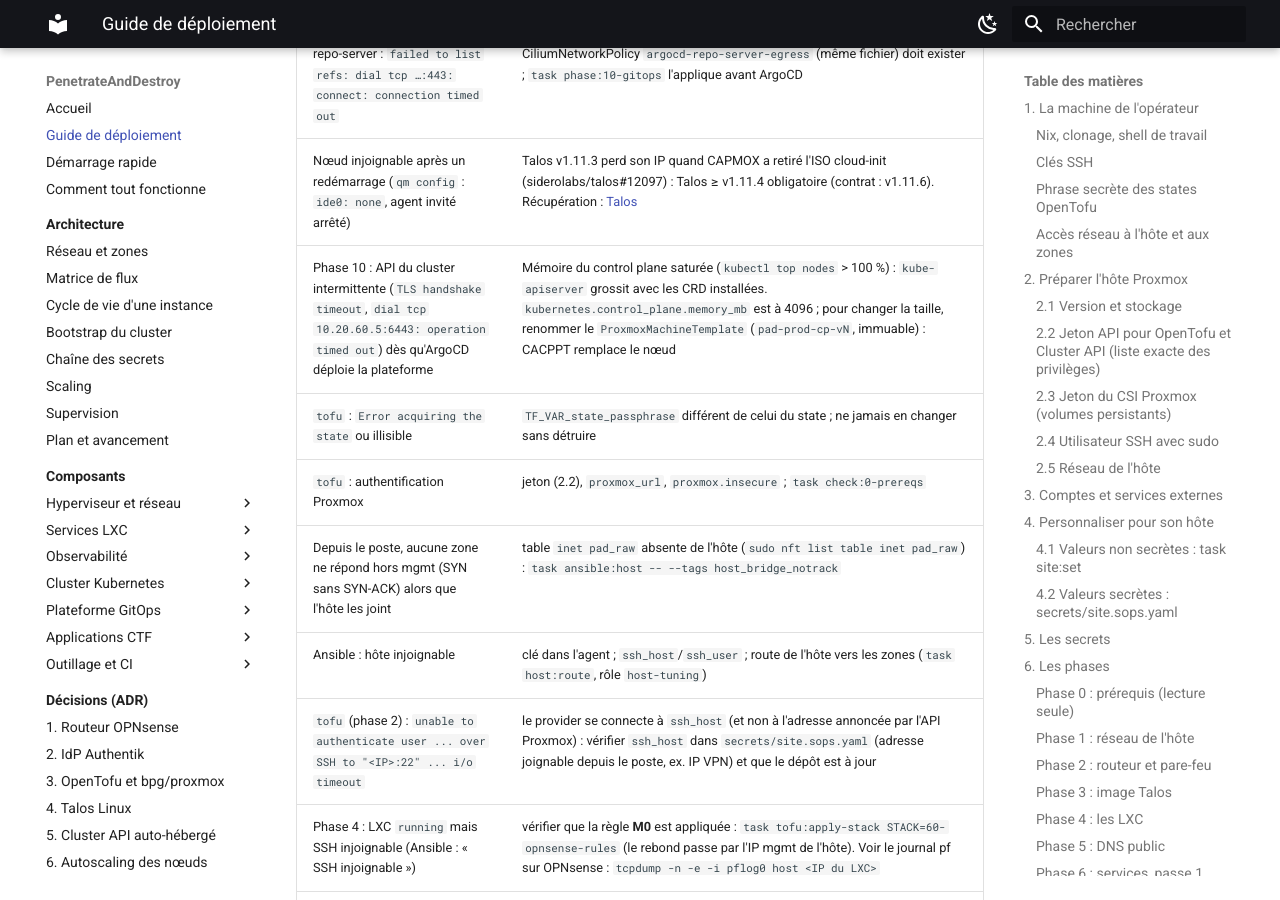
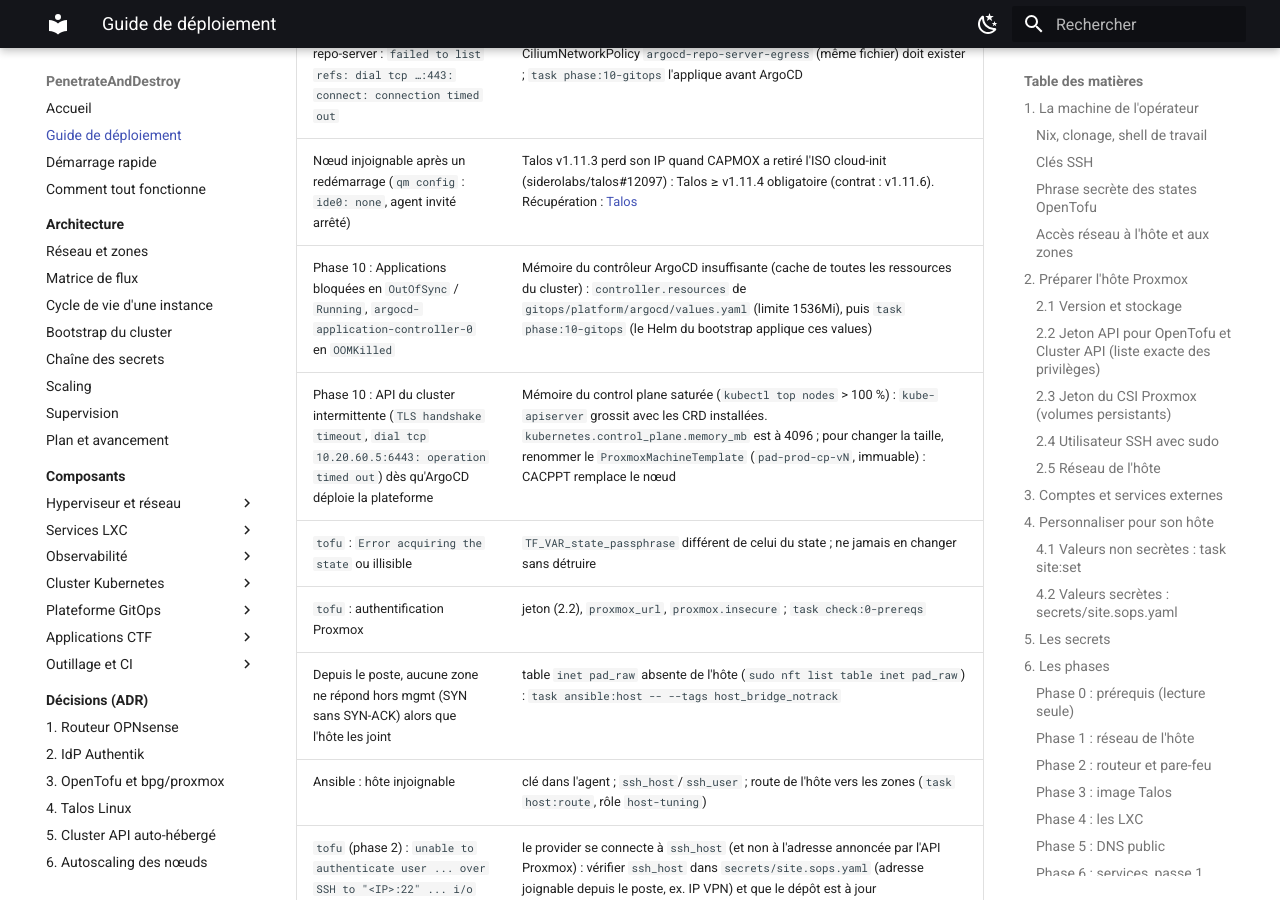
Before and after one commit to kim-tsr/penetrate-and-destroy, an MkDocs documentation site: the page built from docs/guide-deploiement.md, in a window 1280 px wide and 900 px high, scrolled down 25111 px. Built offline with MkDocs 1.6.1 and Material for MkDocs 9.7.7, drawn with Linux system fonts in a browser that asks for light colours.

Commit message:
fix(argocd): mémoire du contrôleur à 1536Mi (OOMKilled en boucle à 640Mi au premier déploiement)

```diff
--- a/docs/guide-deploiement.md
+++ b/docs/guide-deploiement.md
@@ -622,6 +622,7 @@
 | Application `root` en `Unknown` : `authentication required: Repository not found` ou `context deadline exceeded` | ArgoCD lit le dépôt avec la clé de déploiement, donc en SSH (`git.ssh`), et les zones n'ont d'egress qu'en 80/443 : `git_ssh` doit être `ssh://git@ssh.github.com:443/<vous>/<fork>.git` (`task site:set`), puis commit, push et `task phase:10-gitops` |
 | Applications en `Unknown`, repo-server : `failed to list refs: dial tcp …:443: connect: connection timed out` | Egress du namespace `argocd` bloqué par sa `default-deny-baseline` : la CiliumNetworkPolicy `argocd-repo-server-egress` (même fichier) doit exister ; `task phase:10-gitops` l'applique avant ArgoCD |
 | Nœud injoignable après un redémarrage (`qm config` : `ide0: none`, agent invité arrêté) | Talos v1.11.3 perd son IP quand CAPMOX a retiré l'ISO cloud-init (siderolabs/talos#12097) : Talos ≥ v1.11.4 obligatoire (contrat : v1.11.6). Récupération : [Talos](composants/talos.md#redémarrage-des-nœuds-et-configuration-réseau) |
+| Phase 10 : Applications bloquées en `OutOfSync` / `Running`, `argocd-application-controller-0` en `OOMKilled` | Mémoire du contrôleur ArgoCD insuffisante (cache de toutes les ressources du cluster) : `controller.resources` de `gitops/platform/argocd/values.yaml` (limite 1536Mi), puis `task phase:10-gitops` (le Helm du bootstrap applique ces values) |
 | Phase 10 : API du cluster intermittente (`TLS handshake timeout`, `dial tcp 10.20.60.5:6443: operation timed out`) dès qu'ArgoCD déploie la plateforme | Mémoire du control plane saturée (`kubectl top nodes` > 100 %) : `kube-apiserver` grossit avec les CRD installées. `kubernetes.control_plane.memory_mb` est à 4096 ; pour changer la taille, renommer le `ProxmoxMachineTemplate` (`pad-prod-cp-vN`, immuable) : CACPPT remplace le nœud |
 | `tofu` : `Error acquiring the state` ou illisible | `TF_VAR_state_passphrase` différent de celui du state ; ne jamais en changer sans détruire |
 | `tofu` : authentification Proxmox | jeton (2.2), `proxmox_url`, `proxmox.insecure` ; `task check:0-prereqs` |
```
Also changed, not shown: 1 other file.
